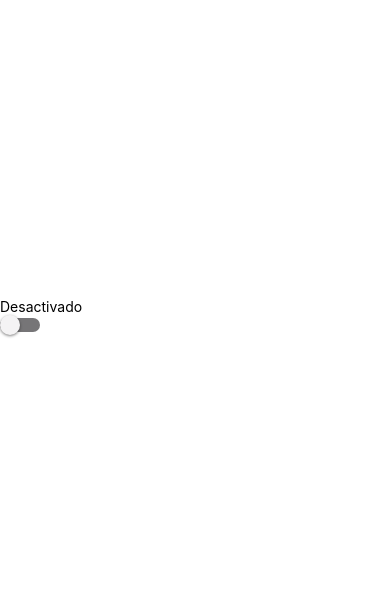
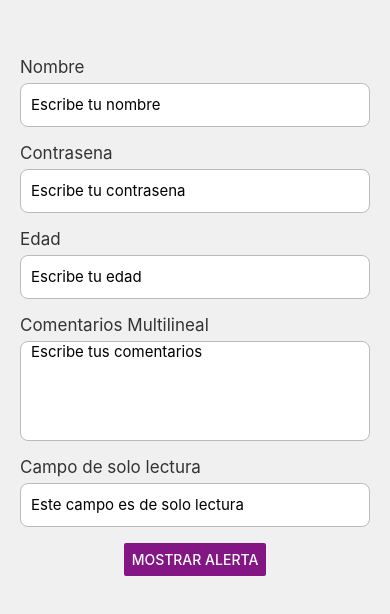
Before and after one commit to Aangeles223/PM194, a React Native app in the folder my-app-blak/: screen / in a window 390 px wide. Shown: the part 106-720 px from the top of the page. Built offline with nearby package versions, Linux system fonts and the light colour scheme.

Commit message:
TextInput & Alert

```diff
--- a/my-app-blak/App.js
+++ b/my-app-blak/App.js
@@ -1,51 +1,85 @@
 /* ZONA 1 : IMPORTACIONES */
-
-import { StatusBar } from "expo-status-bar";
-import { StyleSheet, Text, View, Button, Switch } from "react-native";
 import React, { useState } from "react";
-
-const Interruptor = () => {
-  const [isEnable, setIsEnable] = useState(false);
-  const toggleSwitch = () => setIsEnable((previousState) => !previousState);
-  return (
-    <View style={styles.container}>
-      <Text>{isEnable ? "Activado" : "Desactivado"}</Text>
-      <Switch
-        trackColor={{ false: "#767577", true: "#81b0ff" }}
-        thumbColor={isEnable ? "#f5dd4b" : "#f4f3f4"}
-        onValueChange={toggleSwitch}
-        value={isEnable}
-      />
-    </View>
-  );
-};
-
-const Texto = ({ style }) => {
-  const [contenido, setContenido] = useState("Hola Mundo React Native");
-  const actualizaTexto = () => {
-    setContenido("Texto actualizado");
-  };
-  return (
-    <View style={{ margin: 10 }}>
-      <Text style={[styles.text, style]} onPress={actualizaTexto}>
-        {contenido}
-      </Text>
-      <Button
-        title="Actualizar Texto"
-        onPress={actualizaTexto}
-        color="orange"
-      />
-    </View>
-  );
-};
+import {
+  StyleSheet,
+  Text,
+  View,
+  Button,
+  TextInput,
+  Alert,
+  ScrollView,
+} from "react-native";
 
 /* ZONA 2 : MAIN */
 
 export default function App() {
+  const [nombre, setNombre] = useState("");
+  const [password, setPassword] = useState("");
+  const [comment, setComment] = useState("");
+  const [age, setAge] = useState("");
+
+  const showAlert = () => {
+    if (nombre.trim() === "" || password.trim() === "" || age.trim() === "") {
+      window.alert("Error", "Por favor, completa todos los campos.");
+    } else {
+      window.alert(
+        `Nombre: ${nombre}\nContrasena: ${password}\nEdad: ${age}\nComentarios: ${comment}`
+      );
+    }
+  };
+
   return (
-    <View style={styles.container}>
-      <Interruptor />
-    </View>
+    <ScrollView contentContainerStyle={styles.container}>
+      <Text style={styles.title}>Nombre</Text>
+      <TextInput
+        style={styles.input}
+        placeholder="Escribe tu nombre"
+        value={nombre}
+        onChangeText={setNombre}
+      ></TextInput>
+
+      <Text style={styles.title}>Contrasena</Text>
+      <TextInput
+        style={styles.input}
+        placeholder="Escribe tu contrasena"
+        secureTextEntry={true}
+        value={password}
+        onChangeText={setPassword}
+      ></TextInput>
+
+      <Text style={styles.title}>Edad</Text>
+      <TextInput
+        style={styles.input}
+        placeholder="Escribe tu edad"
+        keyboardType="numeric"
+        value={age}
+        onChangeText={setAge}
+      ></TextInput>
+
+      <Text style={styles.title}>Comentarios Multilineal</Text>
+      <TextInput
+        style={[styles.input, { height: 100, textAlignVertical: "top" }]}
+        placeholder="Escribe tus comentarios"
+        multiline={true}
+        numberOfLines={4}
+        value={comment}
+        onChangeText={setComment}
+      ></TextInput>
+
+      <Text style={styles.title}>Campo de solo lectura</Text>
+      <TextInput
+        style={styles.input}
+        value="Este campo es de solo lectura"
+        editable={false}
+        selectTextOnFocus={false}
+      ></TextInput>
+
+      <Button
+        title="Mostrar Alerta"
+        onPress={showAlert}
+        color="#841584"
+      ></Button>
+    </ScrollView>
   );
 }
 
@@ -53,16 +87,27 @@ export default function App() {
 
 const styles = StyleSheet.create({
   container: {
-    flex: 1,
+    flexGrow: 1,
+    backgroundColor: "#f0f0f0",
+    alignItems: "center",
+    justifyContent: "center",
+    padding: 20,
+  },
+  title: {
+    fontSize: 17,
+    color: "#333",
+    marginBottom: 6,
+    alignSelf: "flex-start",
+  },
+  input: {
+    height: 44,
+    borderColor: "#bbb",
+    borderWidth: 1,
+    paddingHorizontal: 10,
+    marginBottom: 16,
+    borderRadius: 8,
     backgroundColor: "#fff",
-    alignItems: "baseline",
-    justifyContent: "center",
+    width: "100%",
+    fontSize: 15,
   },
-  text: {
-    color: "white",
-    fontSize: 20,
-  },
-  green: { backgroundColor: "green" },
-  blue: { backgroundColor: "blue" },
-  black: { backgroundColor: "black" },
 });
```
Also changed, not shown: 1 other file (tests, documents, lock files or other folders).
